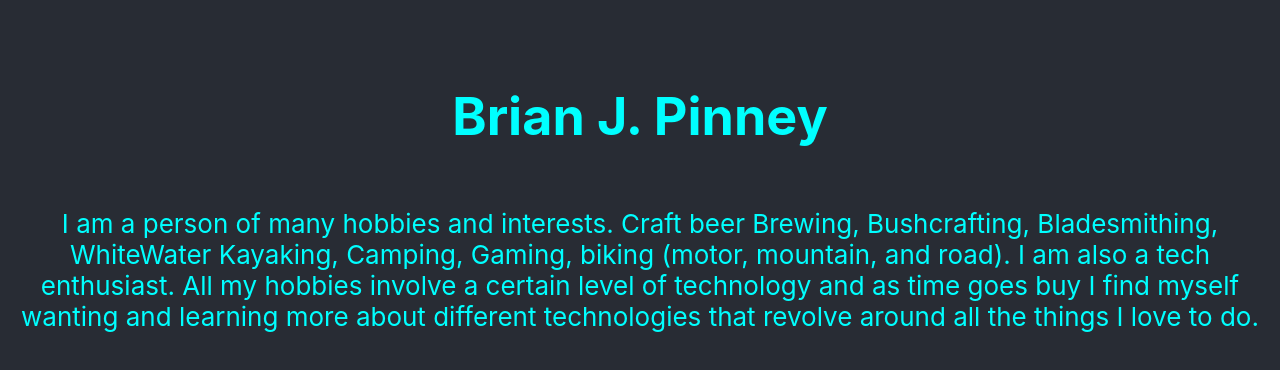
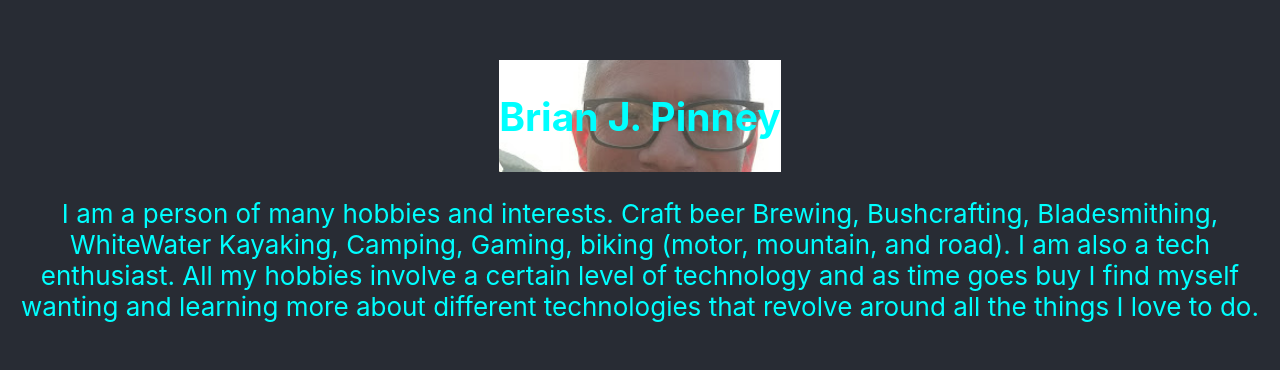
Before and after one commit to BrianPinney/portfolio-app, a React (Create React App) app: page / in a window 1280 px wide. Shown: the part 196-566 px from the top of the page. Built offline with nearby package versions, Linux system fonts and the light colour scheme.

Commit message:
Added photo to container.

```diff
--- a/src/App.css
+++ b/src/App.css
@@ -1,16 +1,5 @@
 .App {
   text-align: center;
-}
-
-.App-logo {
-  height: 40vmin;
-  pointer-events: none;
-}
-
-@media (prefers-reduced-motion: no-preference) {
-  .App-logo {
-    animation: App-logo-spin infinite 20s linear;
-  }
 }
 
 .App-header {
@@ -28,11 +17,13 @@
   color: #61dafb;
 }
 
-@keyframes App-logo-spin {
-  from {
-    transform: rotate(0deg);
-  }
-  to {
-    transform: rotate(360deg);
-  }
+.container {
+  background-image: url("../public/images/mySelf.png");
+  background-repeat: no-repeat;
+  background-position: center;
+  background-size: cover;
 }
+
+h1 {
+
+}
--- a/src/components/Portfolio.jsx
+++ b/src/components/Portfolio.jsx
@@ -4,7 +4,9 @@ export default function AboutMe(){
 
     return (
     <>
+    <section className="container" m>
        <h1>Brian J. Pinney</h1>
+    </section>
     <p>I am a person of many hobbies and interests. Craft beer Brewing, Bushcrafting, Bladesmithing, WhiteWater Kayaking,
                 Camping, Gaming, biking (motor, mountain, and road). I am also a tech enthusiast. All my hobbies involve a certain level of
                 technology and as time goes buy I find myself wanting and learning more about different technologies that revolve around all
```
Also changed, not shown: public/images/mySelf.png (renamed from src/images/mySelf.png). Lines whose indentation alone changed are shown as unchanged.
